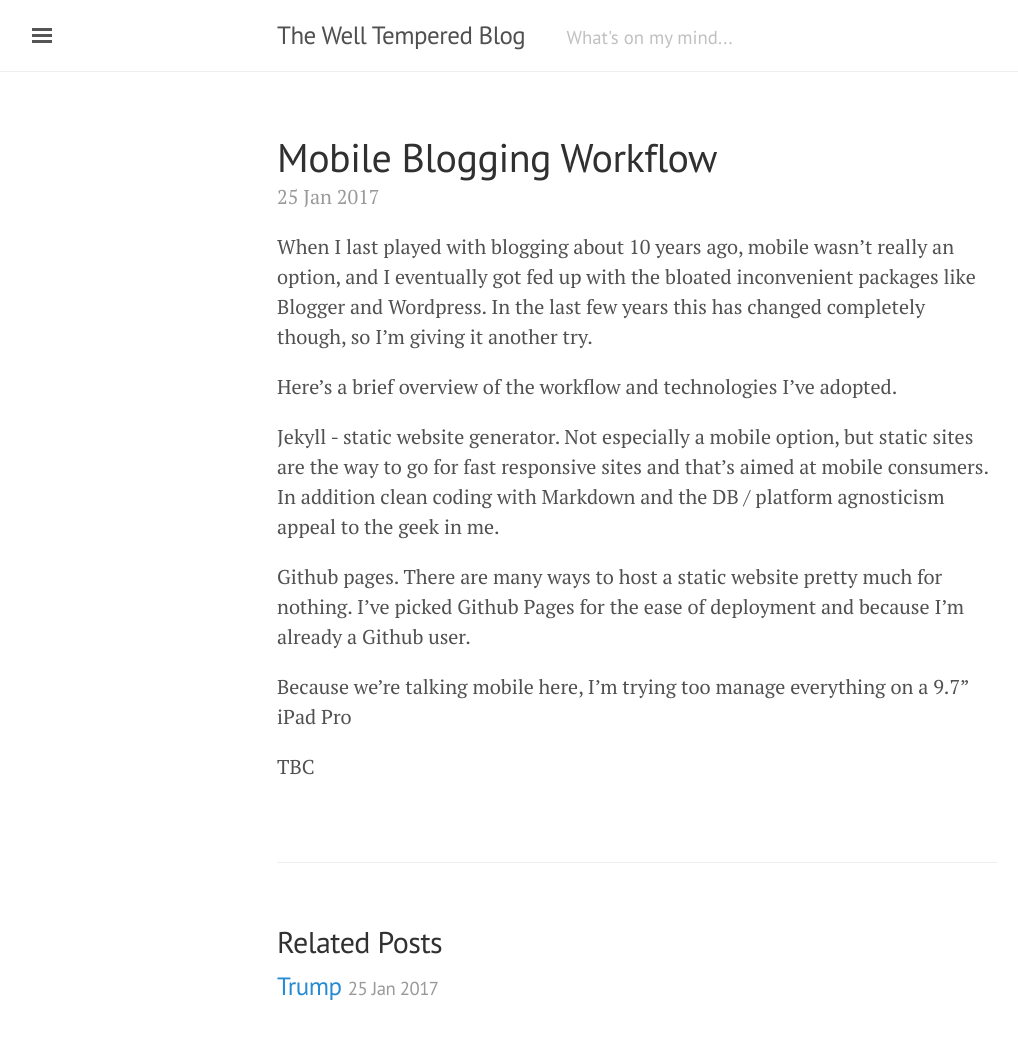
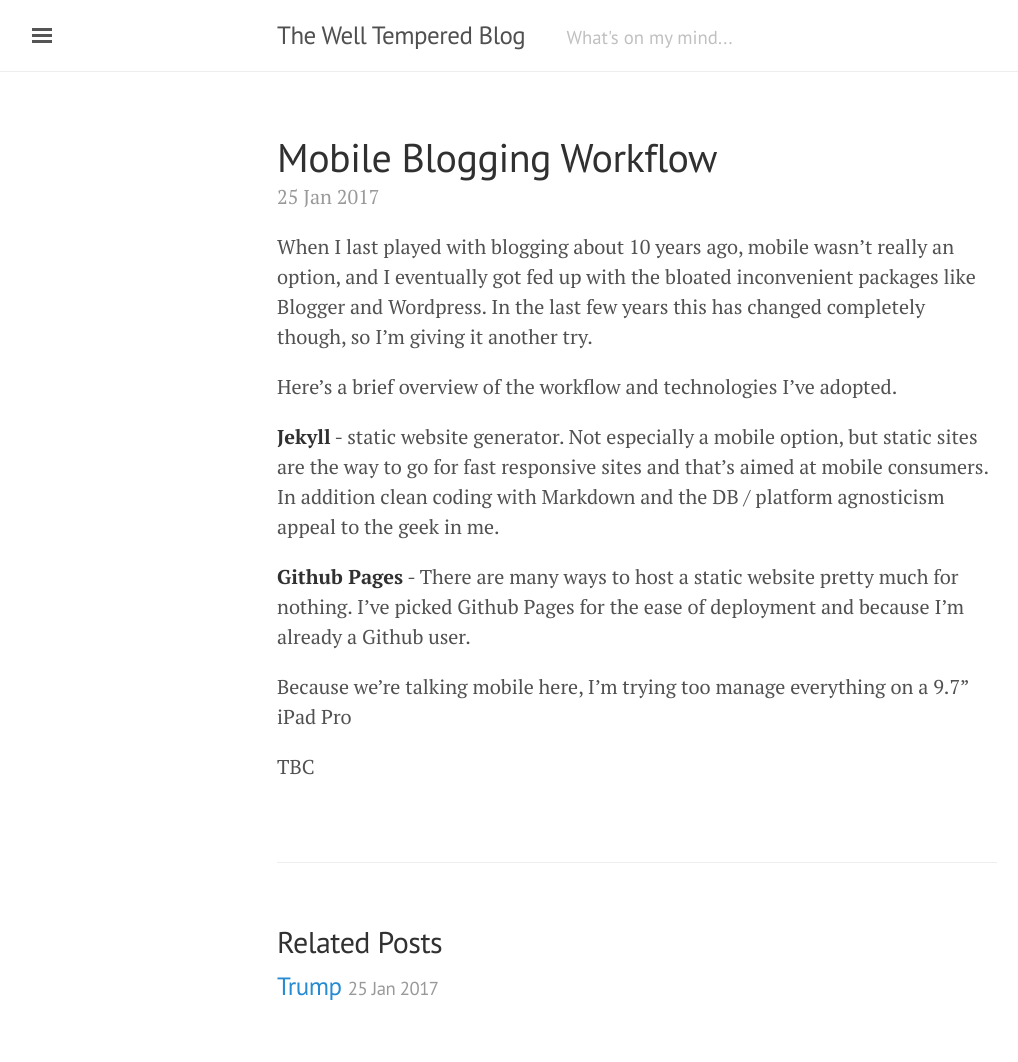
Before and after one commit to Richardtugwell/richardtugwell.github.io, a Jekyll site: the page built from _posts/2017-01-25-Mobile-Blogging-Workflow.md, in a window 1280 px wide. Shown: the whole page, without its empty margins (3-1021 px from the left). Built offline with Jekyll 4.4.1, drawn with Linux system fonts in a browser that asks for light colours.

```diff
--- a/_posts/2017-01-25-Mobile-Blogging-Workflow.md
+++ b/_posts/2017-01-25-Mobile-Blogging-Workflow.md
@@ -7,9 +7,9 @@ When I last played with blogging about 10 years ago, mobile wasn't really an opt
 
 Here's a brief overview of the workflow and technologies I've adopted.
 
-Jekyll - static website generator. Not especially a mobile option, but static sites are the way to go for fast responsive sites and that's aimed at mobile consumers. In addition clean coding with Markdown and the DB / platform agnosticism appeal to the geek in me.
+**Jekyll** - static website generator. Not especially a mobile option, but static sites are the way to go for fast responsive sites and that's aimed at mobile consumers. In addition clean coding with Markdown and the DB / platform agnosticism appeal to the geek in me.
 
-Github pages. There are many ways to host a static website pretty much for nothing. I've picked Github Pages for the ease of deployment and because I'm already a Github user.
+**Github Pages** - There are many ways to host a static website pretty much for nothing. I've picked Github Pages for the ease of deployment and because I'm already a Github user.
 
 Because we're talking mobile here, I'm trying too manage everything on a 9.7" iPad Pro
 
```
